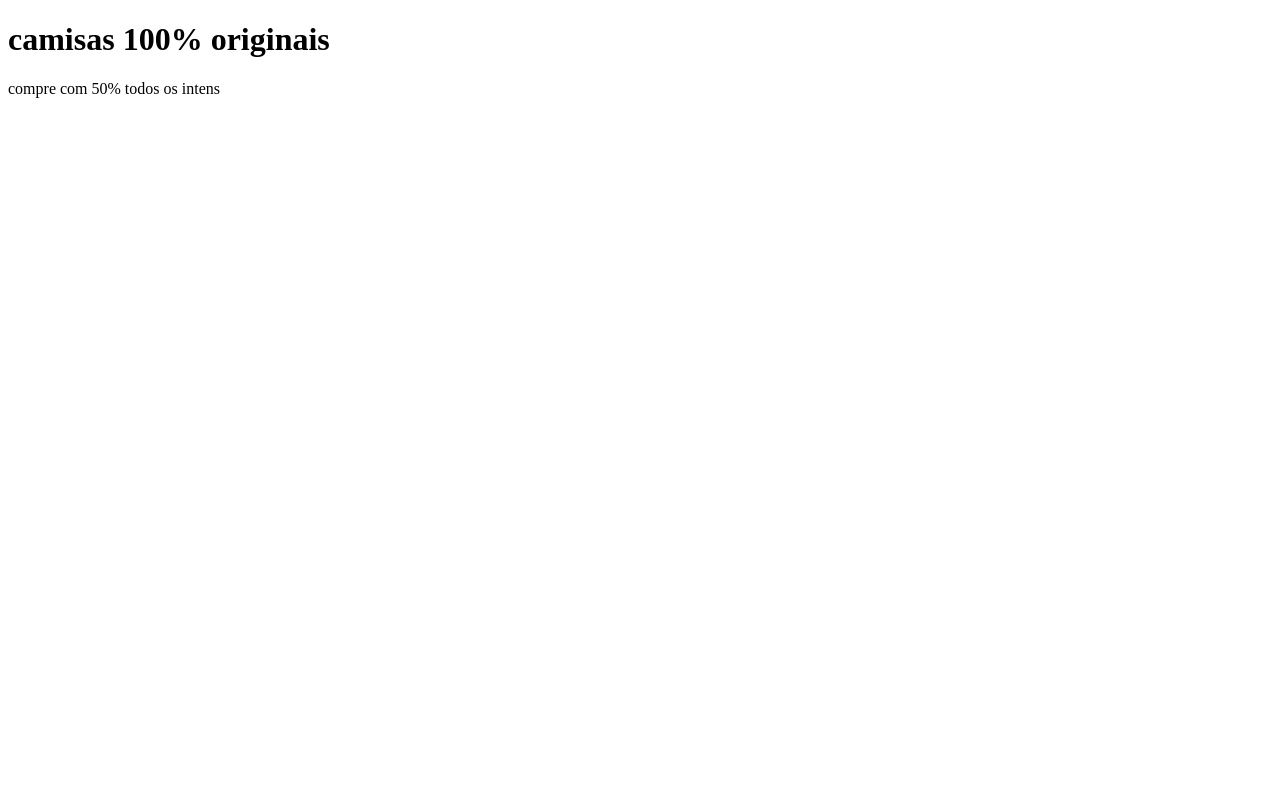
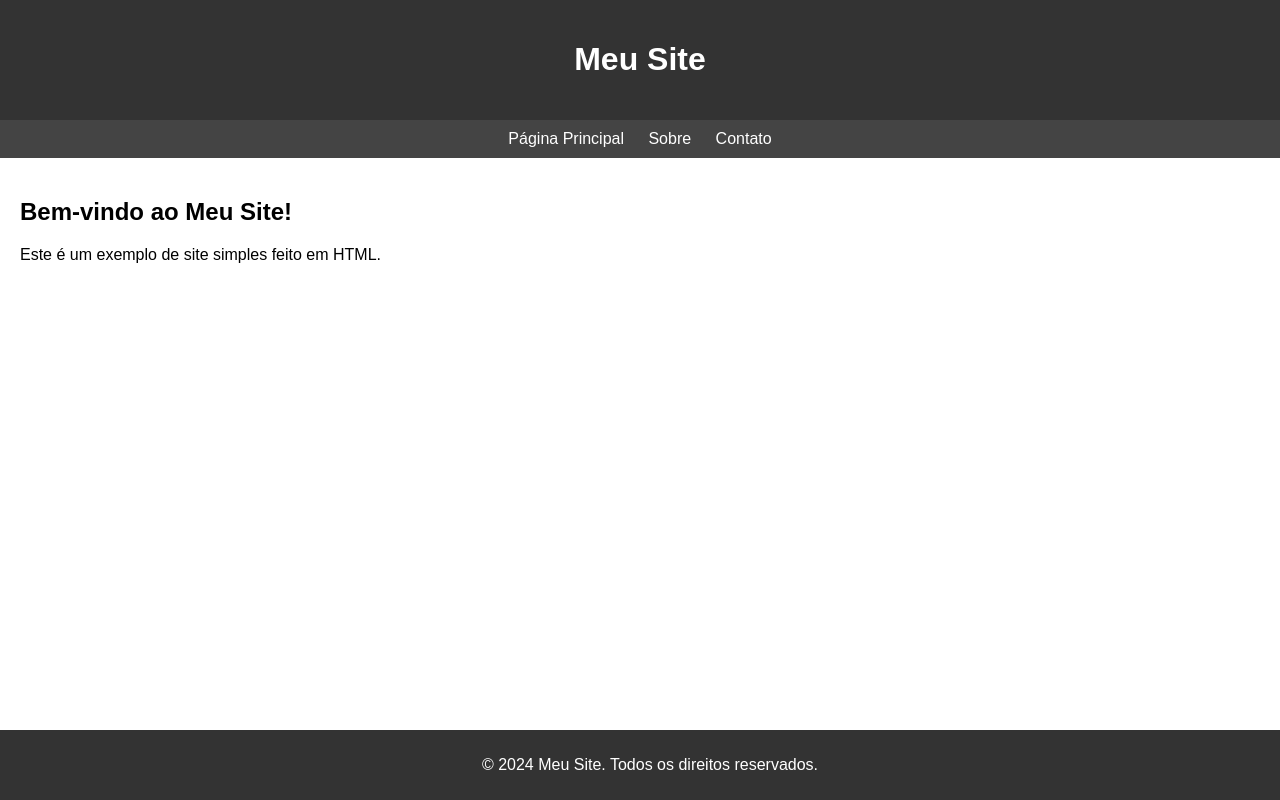
Before and after one commit to Kevynfps/Site, a plain HTML site: page index.html in a window 1280 px wide. Drawn offline with Linux system fonts and the light colour scheme.

Commit message:
Update index.html

```diff
--- a/index.html
+++ b/index.html
@@ -3,11 +3,58 @@
 <head>
     <meta charset="UTF-8">
     <meta name="viewport" content="width=device-width, initial-scale=1.0">
-    <title>style vip</title>
+    <title>Meu Site</title>
+    <style>
+        body {
+            font-family: Arial, sans-serif;
+            margin: 0;
+            padding: 0;
+        }
+        header {
+            background-color: #333;
+            color: #fff;
+            padding: 20px;
+            text-align: center;
+        }
+        nav {
+            background-color: #444;
+            padding: 10px;
+            text-align: center;
+        }
+        nav a {
+            color: #fff;
+            text-decoration: none;
+            padding: 0 10px;
+        }
+        section {
+            padding: 20px;
+        }
+        footer {
+            background-color: #333;
+            color: #fff;
+            padding: 10px;
+            text-align: center;
+            position: fixed;
+            bottom: 0;
+            width: 100%;
+        }
+    </style>
 </head>
 <body>
-    <h1>camisas 100% originais </h1>
-    <p> compre com 50% todos os intens</p≥
-  <img src="images.jpeg" alt="tenis da nike">
+    <header>
+        <h1>Meu Site</h1>
+    </header>
+    <nav>
+        <a href="#">Página Principal</a>
+        <a href="#">Sobre</a>
+        <a href="#">Contato</a>
+    </nav>
+    <section>
+        <h2>Bem-vindo ao Meu Site!</h2>
+        <p>Este é um exemplo de site simples feito em HTML.</p>
+    </section>
+    <footer>
+        <p>&copy; 2024 Meu Site. Todos os direitos reservados.</p>
+    </footer>
 </body>
 </html>
```
